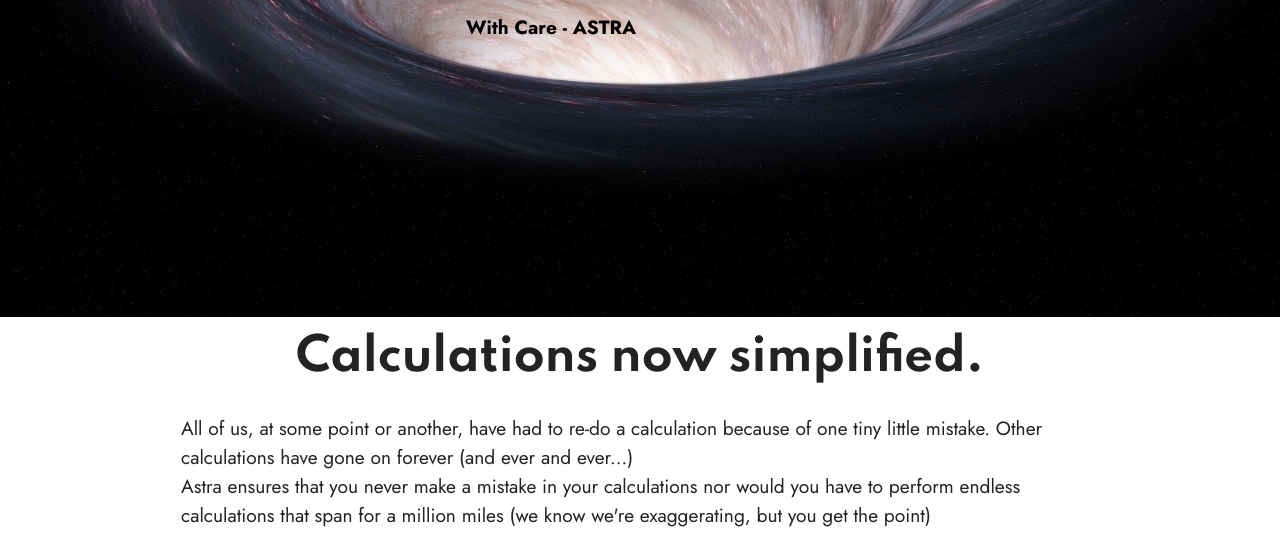
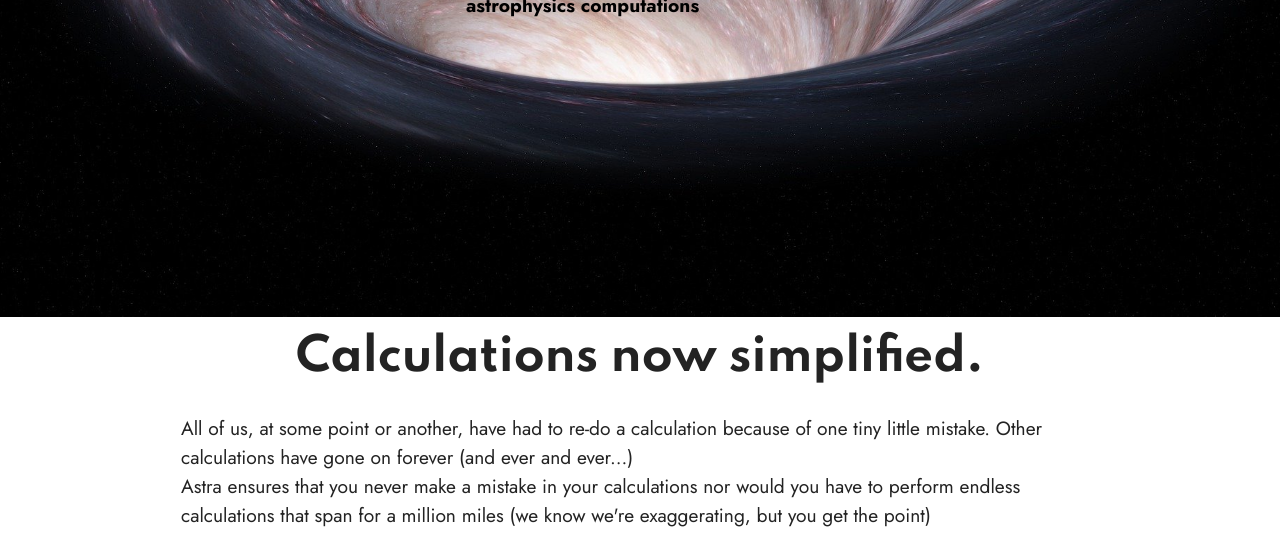
Before and after one commit to sserd/astrateam, a plain HTML site: page index.html in a window 1280 px wide. Shown: the part 543-1100 px from the top of the page. Drawn offline with Linux system fonts and the light colour scheme; files whose address does not match are found by name.

Commit message:
Update index.html

```diff
--- a/index.html
+++ b/index.html
@@ -86,10 +86,6 @@
 
                 <p class="mbr-text mbr-fonts-style mbr-white display-7"><strong>
                     Try Astra now! A quick way to perform astrophysics computations&nbsp;</strong></p>
-
-                <p class="mbr-text mbr-fonts-style mbr-white display-7"><strong>
-                    With Care - ASTRA&nbsp;</strong></p>
-
             </div>
         </div>
     </div>
```
